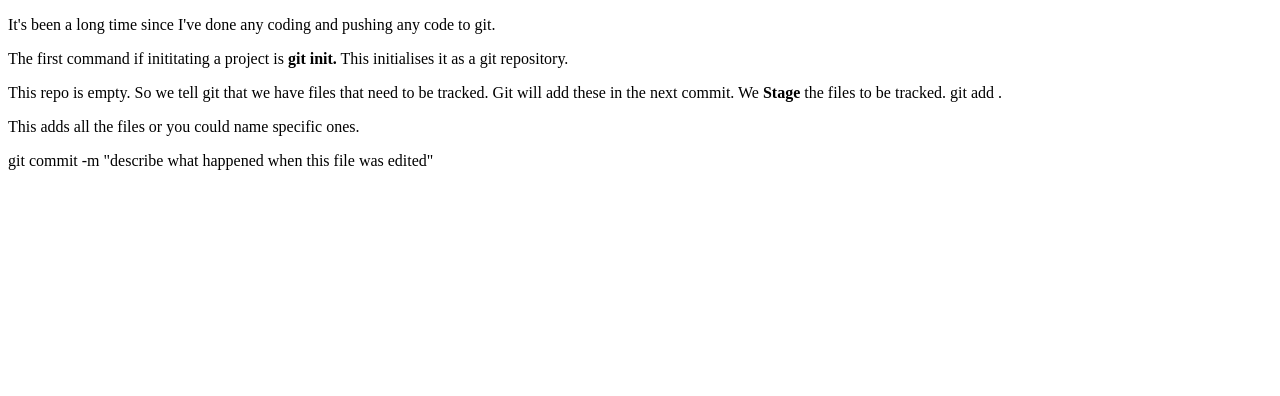
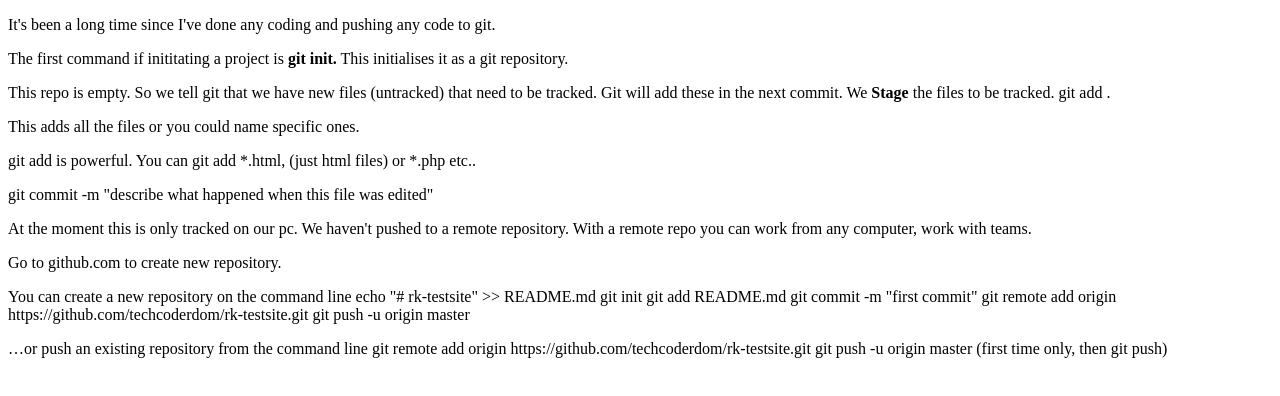
Before and after one commit to techcoderdom/rk-testsite, a plain HTML site: page index.html in a window 1280 px wide. Drawn offline with Linux system fonts and the light colour scheme.

Commit message:
add more notes to index file

```diff
--- a/index.html
+++ b/index.html
@@ -9,8 +9,23 @@
 <body>
     <p>It's been a long time since I've done any coding and pushing any code to git.</p>
     <p>The first command if inititating a project is <strong>git init.</strong>  This initialises it as a git repository.</p>
-    <p>This repo is empty. So we tell git that we have files that need to be tracked.  Git will add these in the next commit. We <strong>Stage</strong> the files to be tracked.  git add .</p>
+    <p>This repo is empty. So we tell git that we have new files (untracked) that need to be tracked.  Git will add these in the next commit. We <strong>Stage</strong> the files to be tracked.  git add .</p>
     <p>This adds all the files or you could name specific ones.</p>
+    <p>git add is powerful.  You can git add *.html, (just html files) or *.php etc..</p>
     <p>git commit -m "describe what happened when this file was edited"</p>
+    <p>At the moment this is only tracked on our pc.  We haven't pushed to a remote repository.  With a remote repo you can work from any computer, work with teams.</p>
+    <p>Go to github.com to create new repository.</p>
+    <p>You can create a new repository on the command line
+        echo "# rk-testsite" >> README.md
+        git init
+        git add README.md
+        git commit -m "first commit"
+        git remote add origin https://github.com/techcoderdom/rk-testsite.git
+        git push -u origin master</p>
+    <p>
+        …or  push an existing repository from the command line
+git remote add origin https://github.com/techcoderdom/rk-testsite.git
+git push -u origin master  (first time only, then git push)
+    </p>
 </body>
 </html>
```
